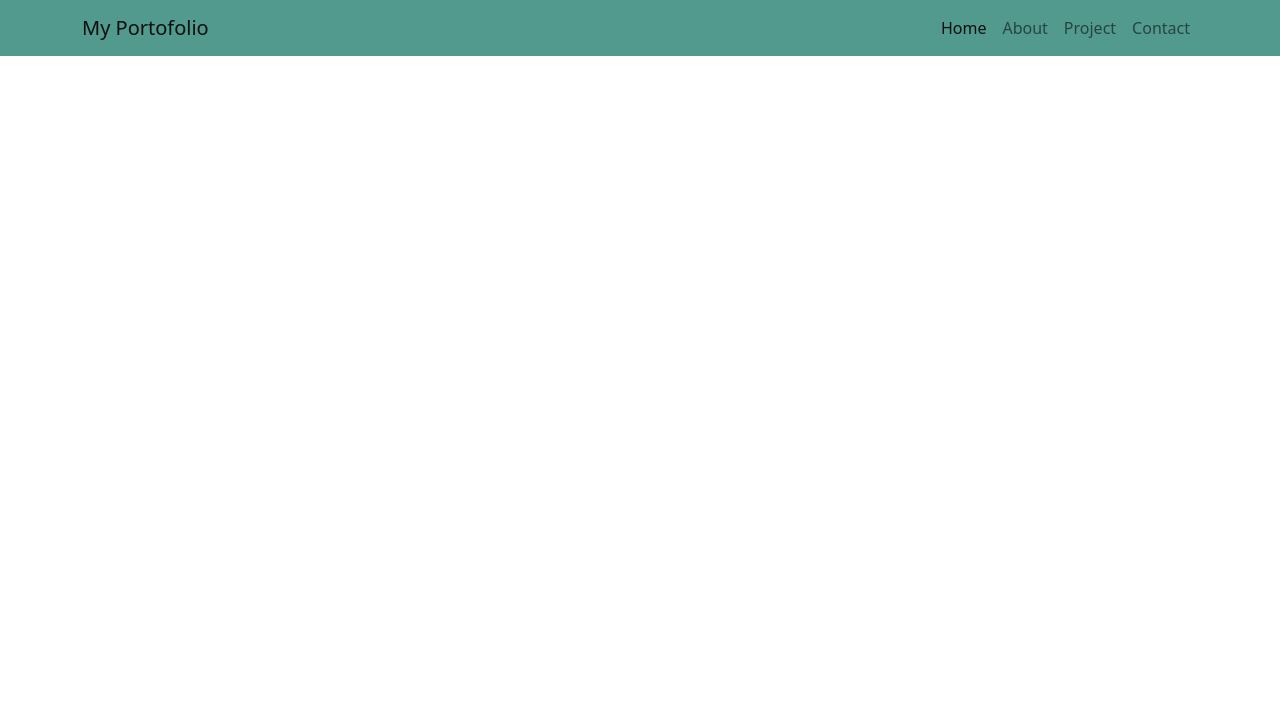
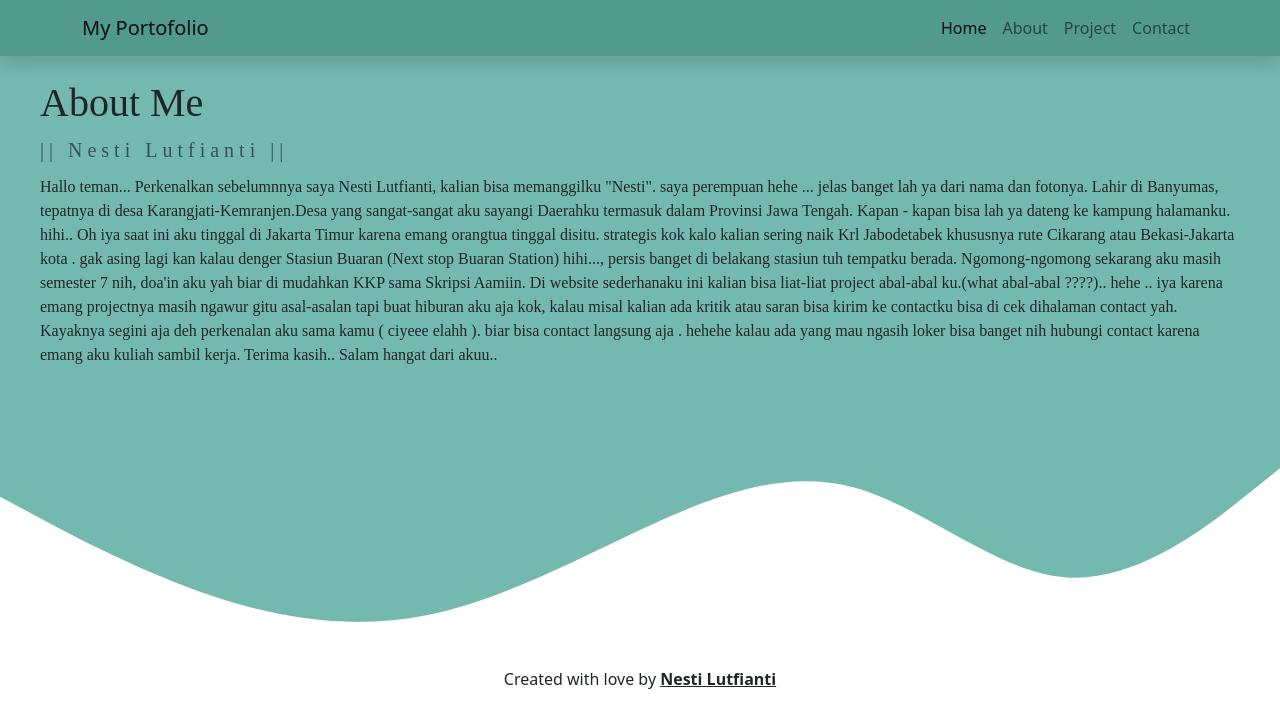
Before and after one commit to 07062001/nestilutfianti.github.io, a plain HTML site: page About.html in a window 1280 px wide. Drawn offline with nearby package versions, Linux system fonts and the light colour scheme.

Commit message:
Menambahkan style huruf

```diff
--- a/About.html
+++ b/About.html
@@ -14,7 +14,7 @@
   </head>
   <body>
     <!-- Navbar -->
-    <nav class="navbar navbar-expand-lg navbar-light ssshadow">
+    <nav class="navbar navbar-expand-lg navbar-light shadow">
       <div class="container">
         <a class="navbar-brand" href="#">My Portofolio</a>
         <button class="navbar-toggler" type="button" data-bs-toggle="collapse" data-bs-target="#navbarNav" aria-controls="navbarNav" aria-expanded="false" aria-label="Toggle navigation">
@@ -39,5 +39,36 @@
       </div>
     </nav>
     <!-- Akhir Navbar -->
+
+    <!-- Jumbotron -->
+    <section class="jumbotron">
+      <h1 class="tentang">About Me</h1>
+      <p class="lead">|| Nesti Lutfianti ||</p>
+      <div class="sambutan">
+        <p>
+          Hallo teman... Perkenalkan sebelumnnya saya Nesti Lutfianti, kalian bisa memanggilku "Nesti". saya perempuan hehe ... jelas banget lah ya dari nama dan fotonya. Lahir di Banyumas, tepatnya di desa Karangjati-Kemranjen.Desa yang
+          sangat-sangat aku sayangi Daerahku termasuk dalam Provinsi Jawa Tengah. Kapan - kapan bisa lah ya dateng ke kampung halamanku. hihi.. Oh iya saat ini aku tinggal di Jakarta Timur karena emang orangtua tinggal disitu. strategis kok
+          kalo kalian sering naik Krl Jabodetabek khususnya rute Cikarang atau Bekasi-Jakarta kota . gak asing lagi kan kalau denger Stasiun Buaran (Next stop Buaran Station) hihi..., persis banget di belakang stasiun tuh tempatku berada.
+          Ngomong-ngomong sekarang aku masih semester 7 nih, doa'in aku yah biar di mudahkan KKP sama Skripsi Aamiin. Di website sederhanaku ini kalian bisa liat-liat project abal-abal ku.(what abal-abal ????).. hehe .. iya karena emang
+          projectnya masih ngawur gitu asal-asalan tapi buat hiburan aku aja kok, kalau misal kalian ada kritik atau saran bisa kirim ke contactku bisa di cek dihalaman contact yah. Kayaknya segini aja deh perkenalan aku sama kamu ( ciyeee
+          elahh ). biar bisa contact langsung aja . hehehe kalau ada yang mau ngasih loker bisa banget nih hubungi contact karena emang aku kuliah sambil kerja. Terima kasih.. Salam hangat dari akuu..
+        </p>
+      </div>
+      <svg xmlns="http://www.w3.org/2000/svg" viewBox="0 0 1440 320">
+        <path
+          fill="#ffffff"
+          fill-opacity="1"
+          d="M0,128L40,149.3C80,171,160,213,240,240C320,267,400,277,480,261.3C560,245,640,203,720,165.3C800,128,880,96,960,117.3C1040,139,1120,213,1200,218.7C1280,224,1360,160,1400,128L1440,96L1440,320L1400,320C1360,320,1280,320,1200,320C1120,320,1040,320,960,320C880,320,800,320,720,320C640,320,560,320,480,320C400,320,320,320,240,320C160,320,80,320,40,320L0,320Z"
+        ></path>
+      </svg>
+    </section>
+    <!-- Akhir Jumbotron -->
+
+    <!-- Footer -->
+    <footer class="bg-white text-dark text-center">
+      <p>Created with love by <a href="https://www.instagram.com/nesti_lutfianti/" class="text-dark fw-bold">Nesti Lutfianti</a></p>
+    </footer>
+    <!-- Akhir Footer -->
+    <script src="https://cdn.jsdelivr.net/npm/bootstrap@5.1.3/dist/js/bootstrap.bundle.min.js" integrity="sha384-ka7Sk0Gln4gmtz2MlQnikT1wXgYsOg+OMhuP+IlRH9sENBO0LRn5q+8nbTov4+1p" crossorigin="anonymous"></script>
   </body>
 </html>
--- a/style.css
+++ b/style.css
@@ -26,7 +26,42 @@ img.kanan {
   float: right;
   margin: 15px;
 }
+.col-md-4 {
+  margin-left: 40px;
+  margin-right: 40px;
+}
+.mahasiswa {
+  margin-left: 40px;
+  margin-right: 40px;
+  opacity: 0.7;
+  letter-spacing: 5px;
+  margin-bottom: 10px;
+}
+
+.kapital {
+  margin-left: 40px;
+  margin-right: 40px;
+}
 
 .btn {
   background-color: #74b9af;
+  padding-bottom: 10px;
 }
+
+.tentang {
+  margin-left: 40px;
+  margin-right: 40px;
+}
+
+.sambutan p {
+  margin-left: 40px;
+  margin-right: 40px;
+}
+
+.lead {
+  margin-left: 40px;
+  margin-right: 40px;
+  opacity: 0.7;
+  letter-spacing: 5px;
+  margin-bottom: 10px;
+}
```
Also changed, not shown: index.html (+4 -4 lines).
